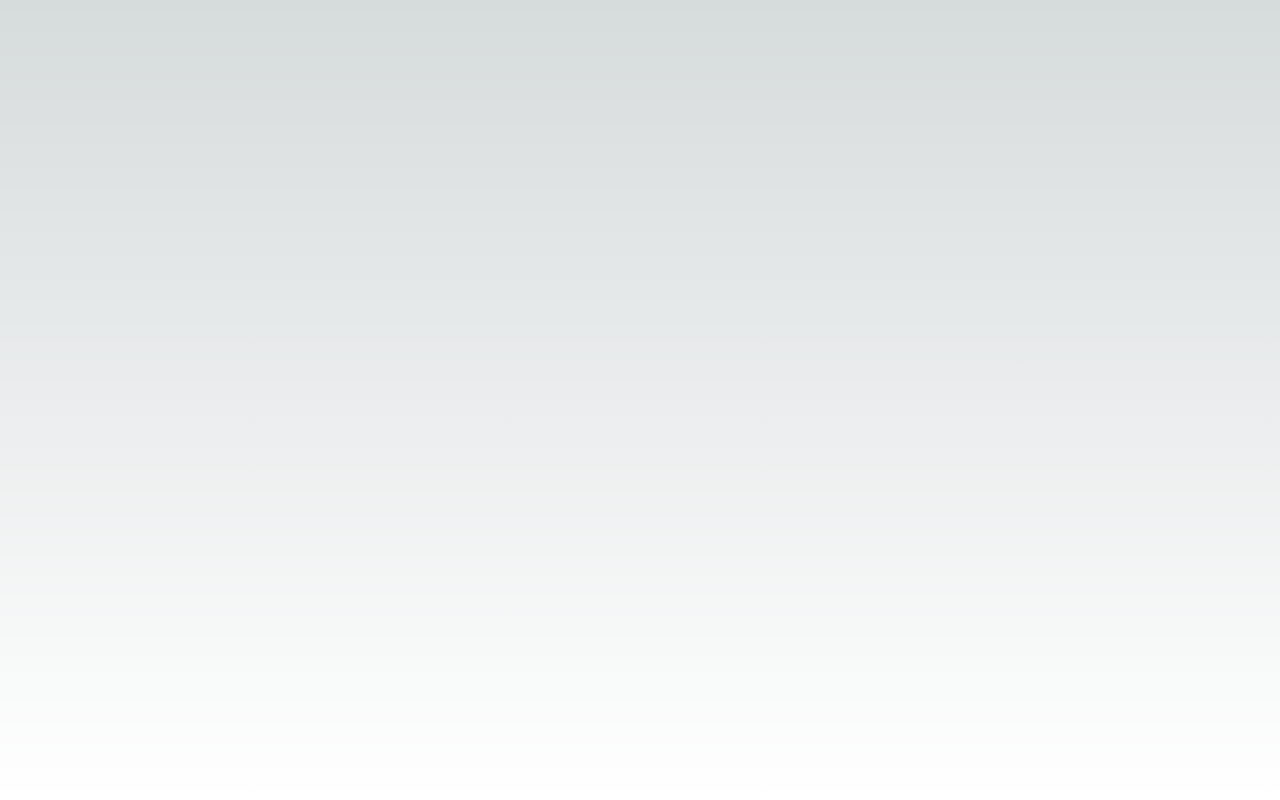
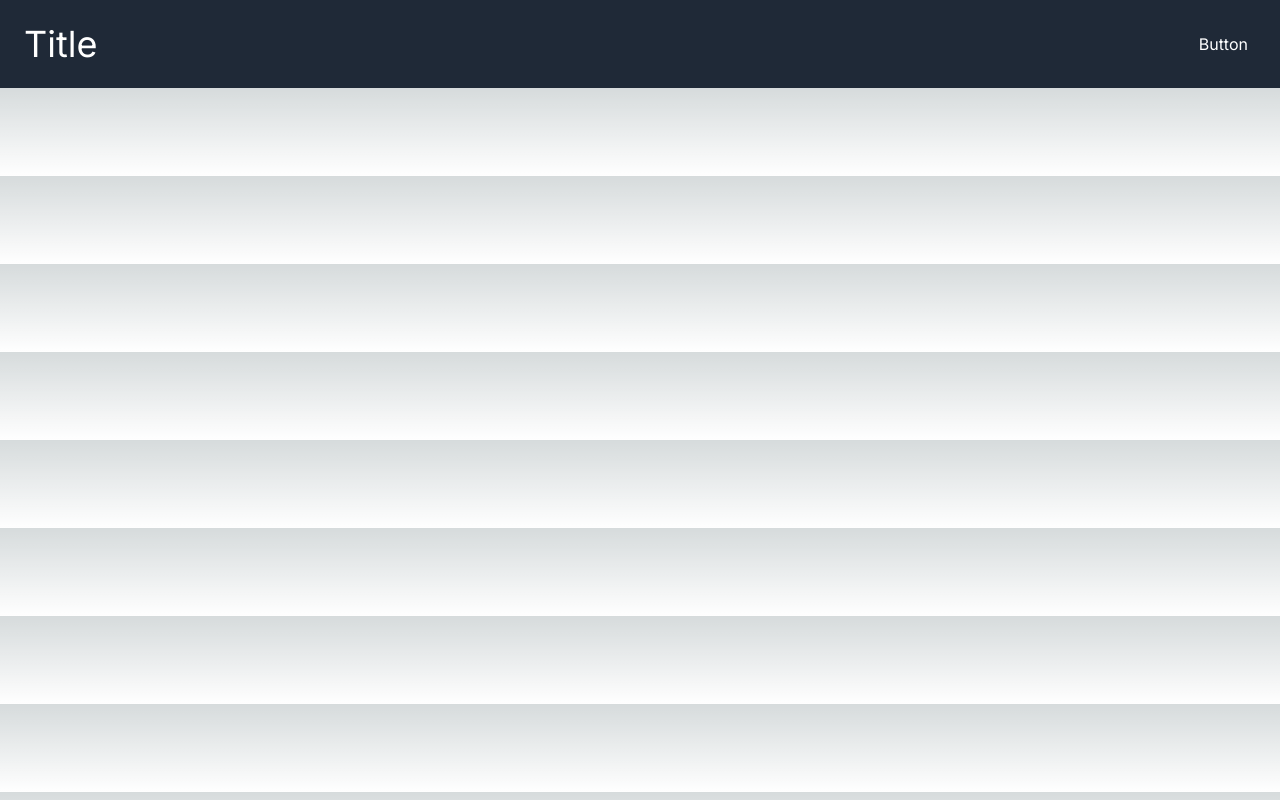
Before and after one commit to TarekAloui/eureka-website, a Next.js app: page / in a window 1280 px wide. Built offline with nearby package versions, Linux system fonts and the light colour scheme.

Commit message:
tailwind works with css module

```diff
--- a/src/app/page.tsx
+++ b/src/app/page.tsx
@@ -1,9 +1,10 @@
+import {Appbar} from '@/components'
 import Image from 'next/image'
 
 export default function Home() {
   return (
-    <main className="flex min-h-screen flex-col items-center justify-between p-24">
-
+    <main className='overflow-hidden'>
+      <Appbar />
     </main>
   )
 }
--- /dev/null
+++ b/src/components/Appbar/Appbar.module.css
@@ -0,0 +1,12 @@
+.app-bar-container {
+    @apply flex items-center justify-between p-6 text-white bg-gray-800;
+    width: auto;
+}
+
+.app-bar-logo {
+    @apply text-4xl
+}
+
+.app-bar-theme-switch {
+    @apply p-2 rounded-md
+}
--- a/src/components/Appbar/index.tsx
+++ b/src/components/Appbar/index.tsx
@@ -1,13 +1,18 @@
 import React, {FC} from 'react';
-import {Navbar, Logo, ThemeSwitch} from './styles';
+import styles from './Appbar.module.css'
 
 
 const Appbar: FC = () => {
+  console.log(styles['app-bar-container'])
   return (
-    <Navbar>
-      <Logo>Arxiv Trends</Logo>
-      <ThemeSwitch>Switch Theme</ThemeSwitch>
-    </Navbar>
+    <nav className={styles['app-bar-container']}>
+      <h1 className={styles['app-bar-logo']}>
+        Title
+      </h1>
+      <button className={styles['app-bar-theme-switch']}>
+        Button
+      </button>
+    </nav>
   );
 };
 
--- a/src/components/Appbar/styles.ts
+++ /dev/null
@@ -1,14 +0,0 @@
-import styled from 'styled-components';
-import tw from 'twin.macro';
-
-export const Navbar = styled.nav`
-  ${tw`flex items-center justify-between p-6 bg-primary-500 text-white`}
-`;
-
-export const Logo = styled.h1`
-  ${tw`text-4xl`}
-`;
-
-export const ThemeSwitch = styled.button`
-  ${tw`p-2 rounded-md bg-primary-300 text-primary-900`}
-`;
--- a/src/components/index.ts
+++ b/src/components/index.ts
@@ -0,0 +1,5 @@
+import Appbar from './Appbar';
+
+export {
+    Appbar,
+}
```
